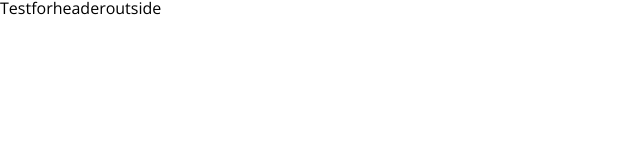
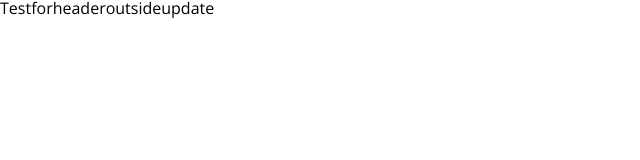
Before and after one commit to gregorywaynepower/slimetimeguideservice, a React app: page index.html in a window 1280 px wide. Shown: the full height of the page, 0-640 px from the left. Built offline with nearby package versions, Linux system fonts and the light colour scheme.

Commit message:
TestToSeeIfItPicksRoot

```diff
--- a/index.html
+++ b/index.html
@@ -10,7 +10,7 @@
   </head>
   <body>
     <section id="header">
-      <h1>Testforheaderoutside</h1>
+      <h1>Testforheaderoutsideupdate</h1>
     </section>
     <section id="menu">
 
```
